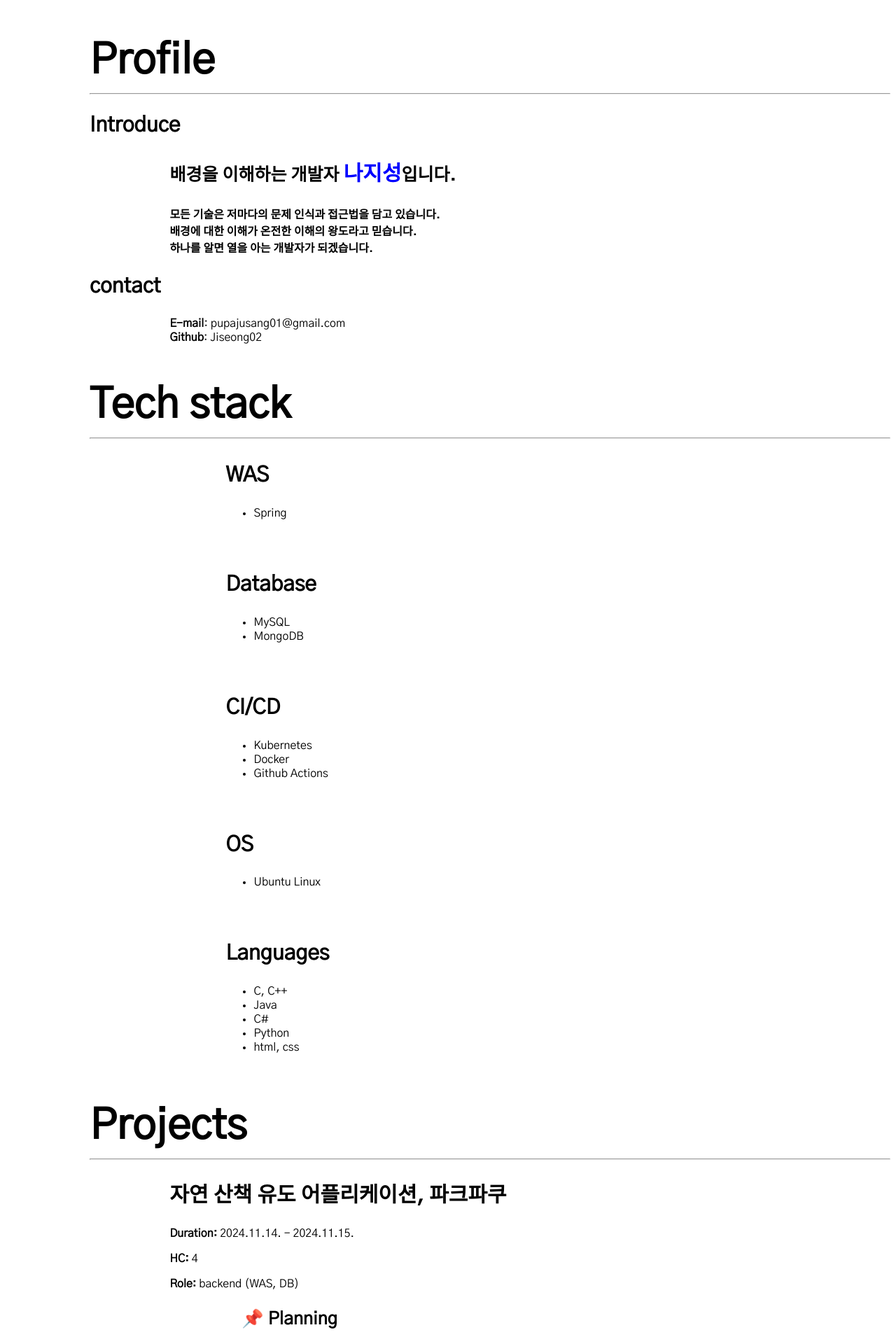
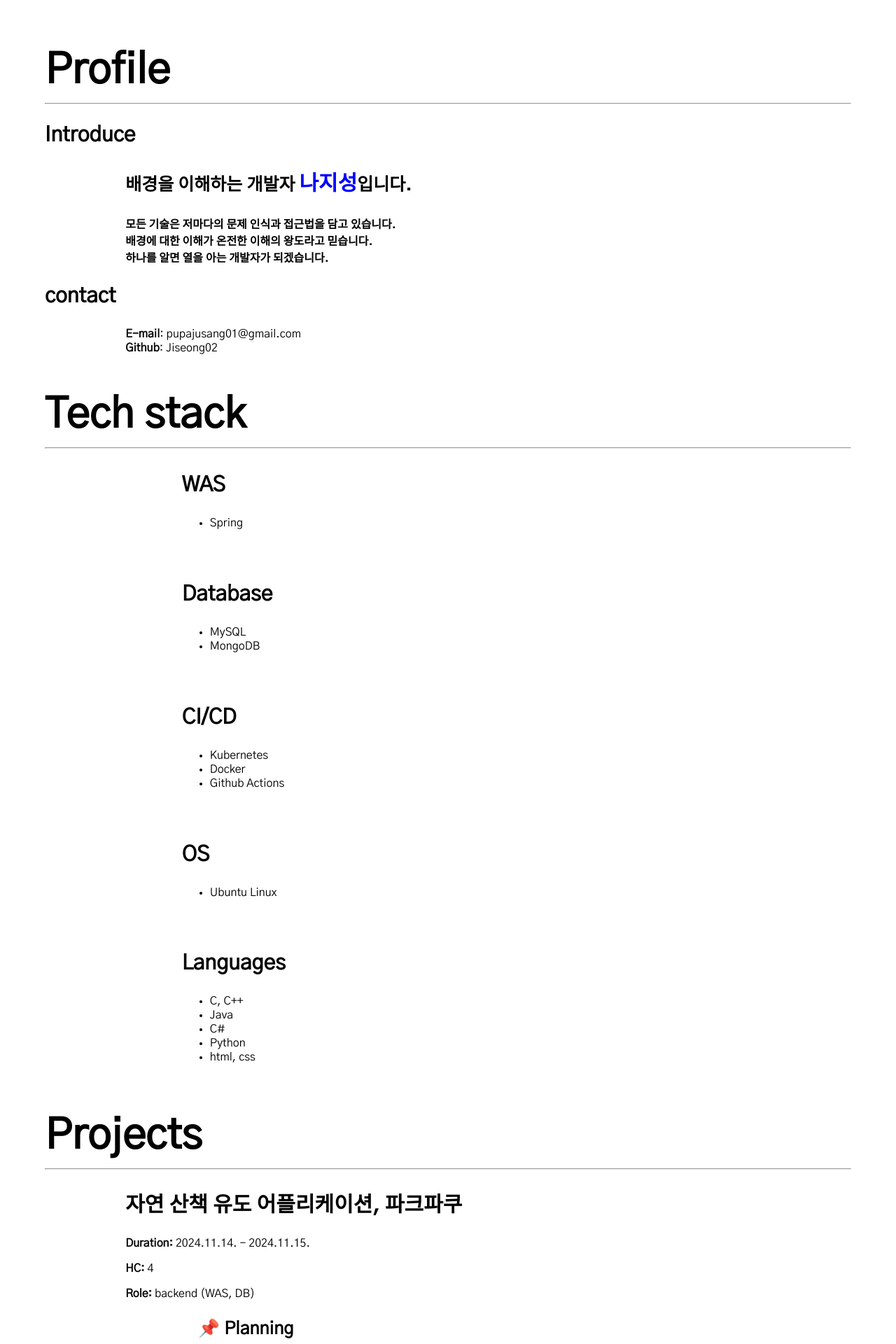
Before and after one commit to Jiseong02/Jiseong02.github.io, a Jekyll site: the page built from index.md, in a window 1280 px wide. Shown: the top 1920 px of the page at 70% size. Built offline with Jekyll 4.4.1, drawn with Linux system fonts in a browser that asks for light colours.

Commit message:
디자인 변경

```diff
--- a/assets/css/style.css
+++ b/assets/css/style.css
@@ -1,7 +1,7 @@
 @import url('https://fonts.googleapis.com/css2?family=Gothic+A1&display=swap');
 body {
 	font-family: "Gothic A1", serif;
-	margin-left: 10%;
+	margin: 5%;
 	text-align: left;
 }
 h1 {
```
